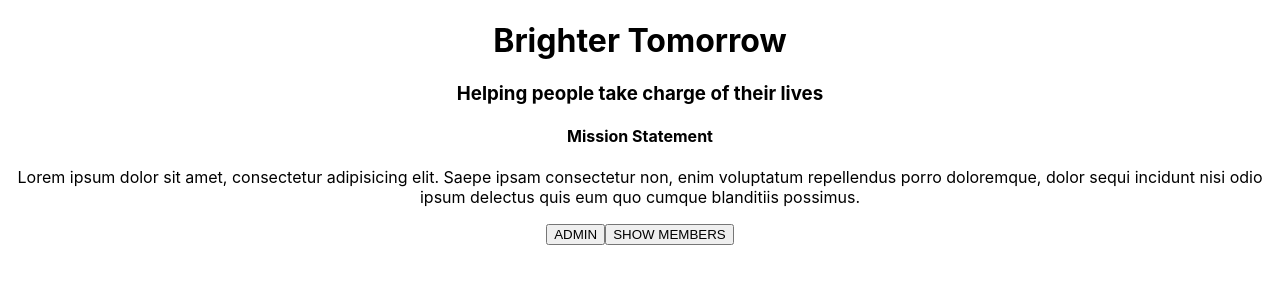
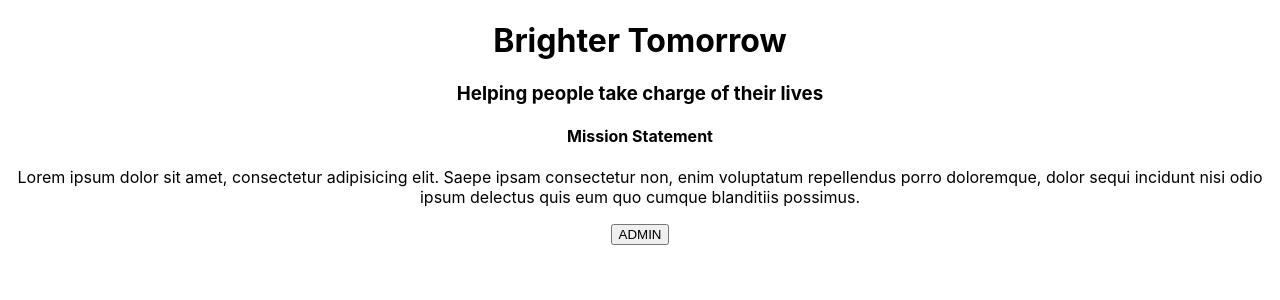
Before and after one commit to gbeaumont5/Front_end_homeless_helper, a React (Create React App) app: page / in a window 1280 px wide. Shown: the top 300 px of the page. Built offline with nearby package versions, Linux system fonts and the light colour scheme.

Commit message:
updated landing

```diff
--- a/src/components/LandingPage.js
+++ b/src/components/LandingPage.js
@@ -6,7 +6,7 @@ class LandingPage extends Component {
     super(props);
   }
 
-  adminPage;
+  //   createNewMember()
 
   render() {
     return (
@@ -21,8 +21,7 @@ class LandingPage extends Component {
             dolor sequi incidunt nisi odio ipsum delectus quis eum quo cumque
             blanditiis possimus.
           </p>
-          <button onClick={() => this.adminPage()}>ADMIN</button>
-          <button>SHOW MEMBERS</button>
+          <button onClick={() => this.createNewMember()}>ADMIN</button>
         </div>
       </div>
     );
```
